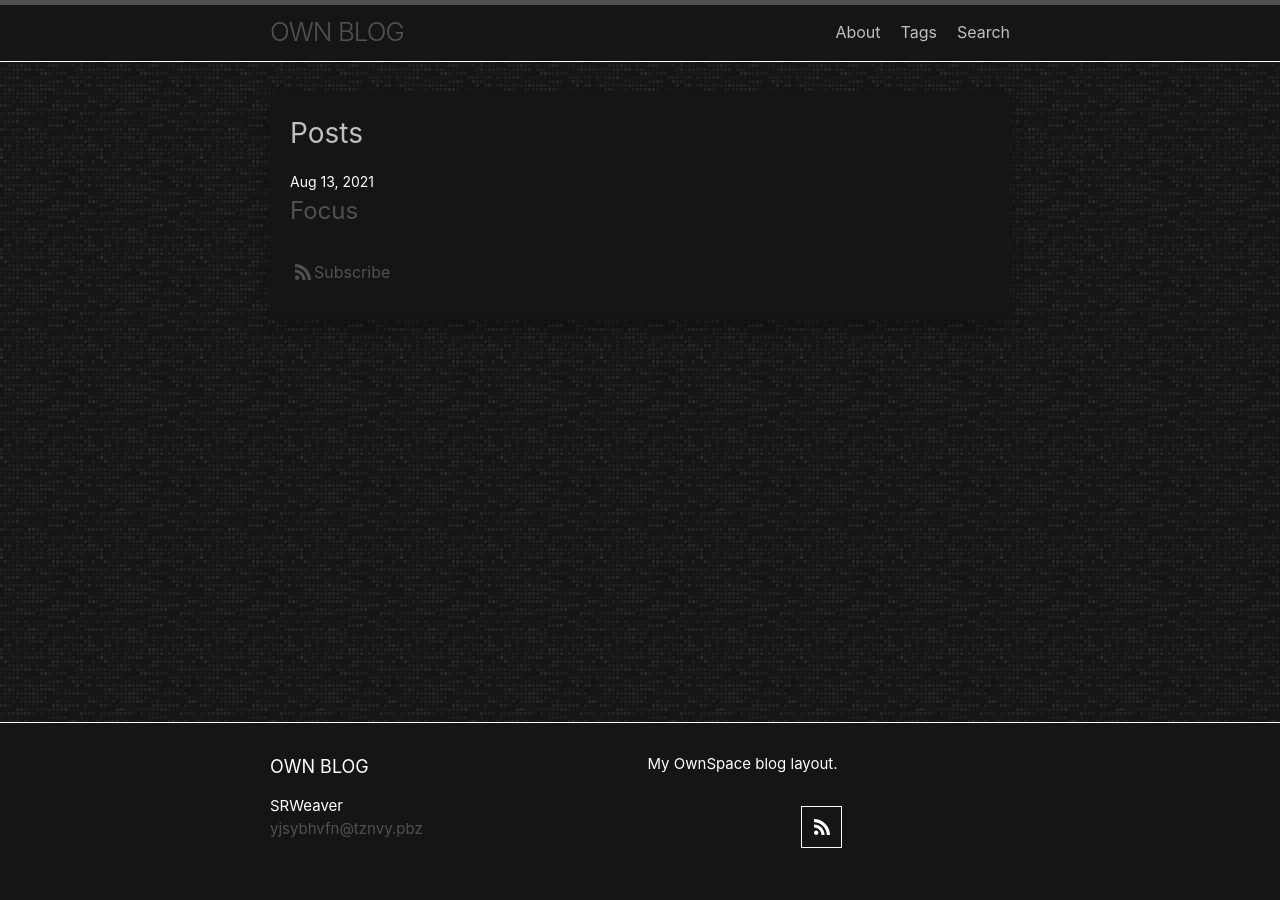
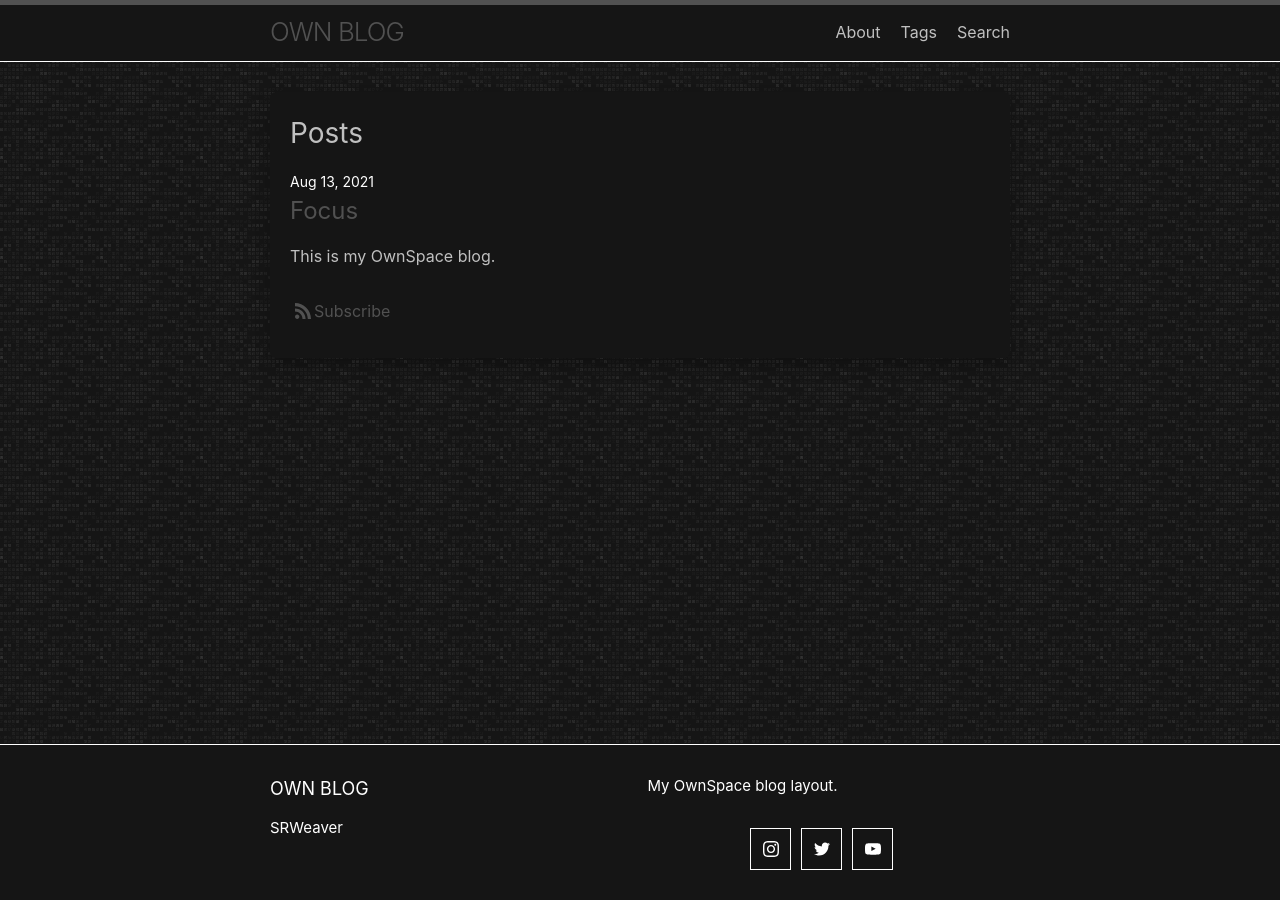
Before and after one commit to LWFlouisa/OwnSpaceBlog, a Jekyll site: the page built from index.md, in a window 1280 px wide. Built offline with Jekyll 4.4.1, drawn with Linux system fonts in a browser that asks for light colours; some of the changed lines change nothing that is shown.

Commit message:
Update _config.yml

```diff
--- a/_config.yml
+++ b/_config.yml
@@ -1,10 +1,10 @@
 title: "OWN BLOG"
 author: SRWeaver
-email: yjsybhvfn@tznvy.pbz
+#email: yjsybhvfn@tznvy.pbz
 description: > # this means to ignore newlines until "show_exerpts:"
   My OwnSpace blog layout.
 
-show_excerpts: false # set to true to show excerpts on the homepage
+show_excerpts: true # set to true to show excerpts on the homepage
 
 # Minima date format
 # refer to http://shopify.github.io/liquid/filters/date/ if you want to customize this
@@ -13,17 +13,17 @@ minima:
 
   # generate social links in footer
   social_links:
-    # twitter: FlouisaLW
+    twitter: FlouisaLW
     # github:  LWFlouisa
-    rss: rss
+    # rss: rss
     # dribbble: jekyll
     # facebook: jekyll
     # flickr:   jekyll
-    # instagram: sarahrweaver
+    instagram: sarahrweaver
     # linkedin: jekyll
     # pinterest: jekyll
     # youtube:
-    # youtube_channel: UC0STgldrphgGmXK6N-pdSkA
+    youtube_channel: UCEAc_tP1y3yYcwlT1g69z8w
     # youtube_channel_name: CloudCannon
     # telegram: jekyll
     # googleplus: +jekyll
```
